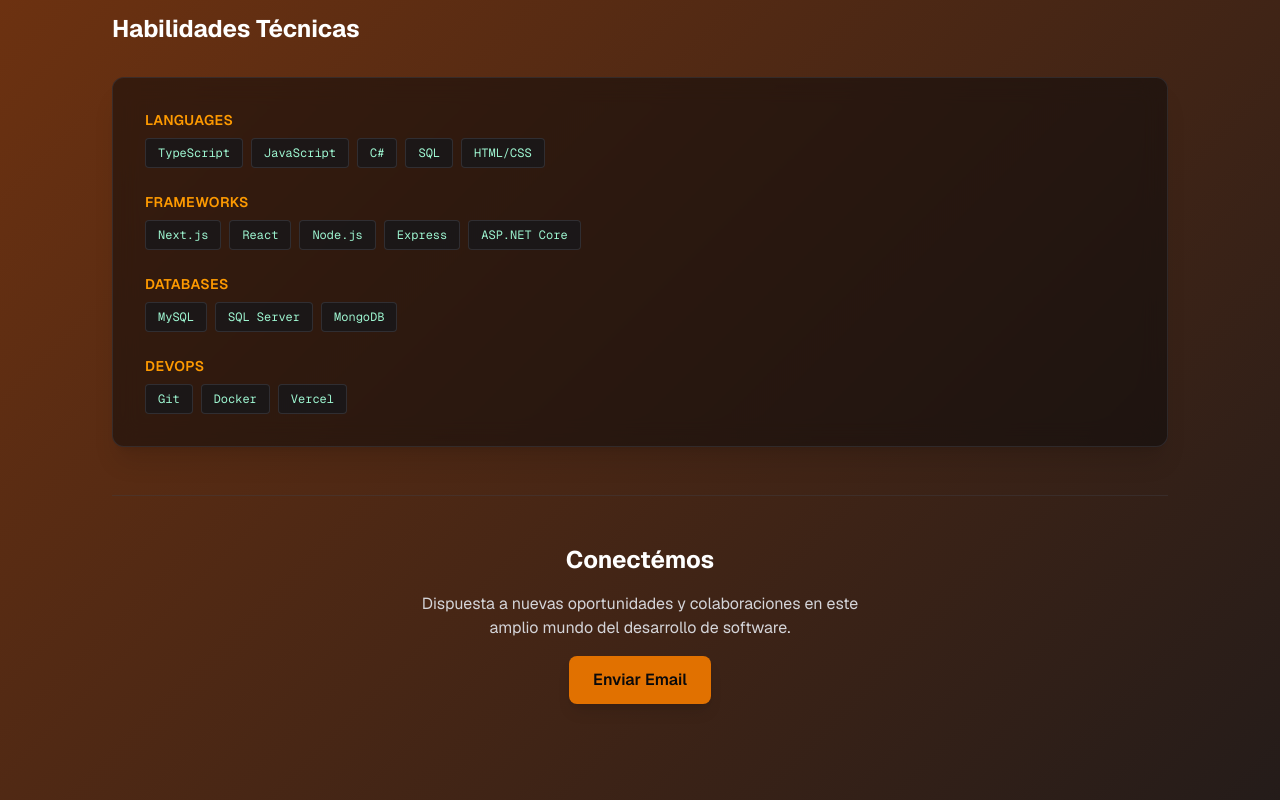
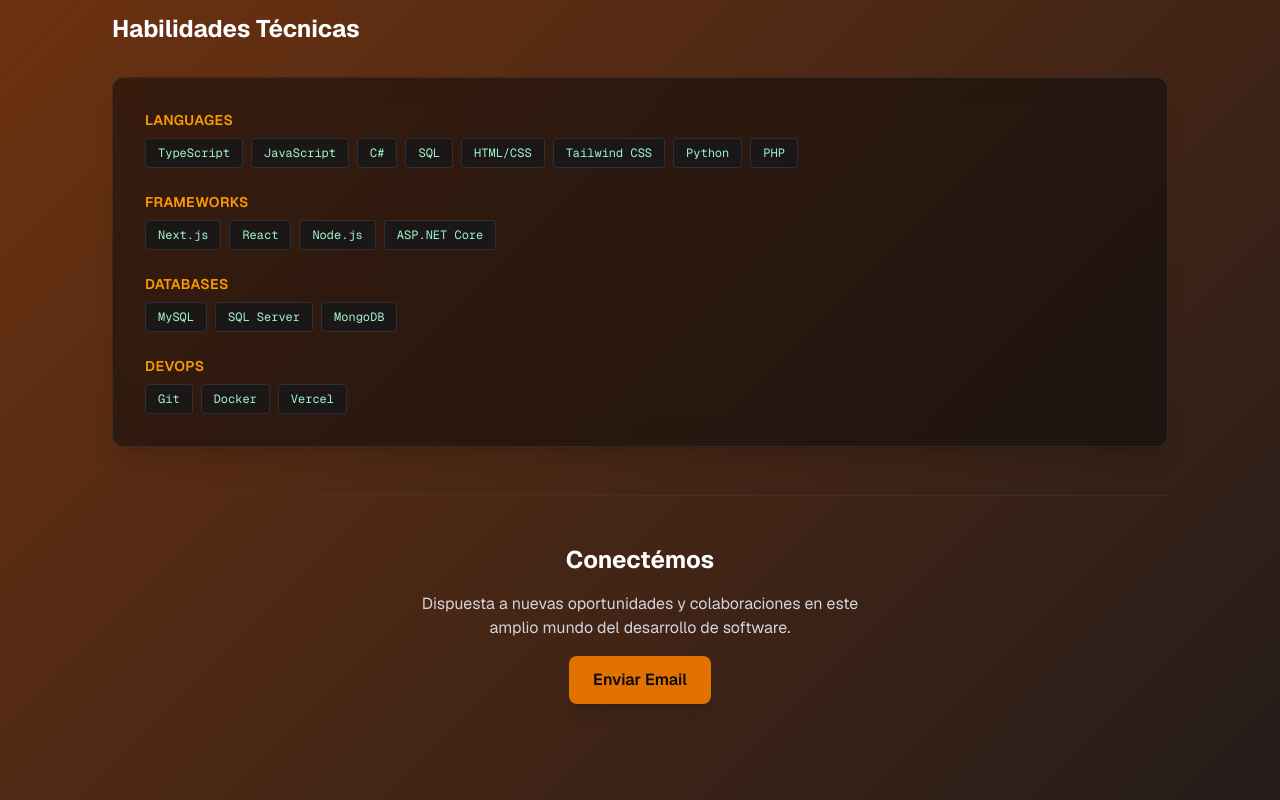
Before and after one commit to Deniz78y1966/portfolio, a Next.js app: page / in a window 1280 px wide. Shown: the part 1619-2419 px from the top of the page. Built offline with nearby package versions, Linux system fonts and the light colour scheme.

Commit message:
Languages updated

```diff
--- a/src/app/page.tsx
+++ b/src/app/page.tsx
@@ -22,8 +22,8 @@ const PROJECTS = [
 ];
 
 const SKILLS = {
-  Languages: ['TypeScript', 'JavaScript', 'C#', 'SQL', 'HTML/CSS'],
-  Frameworks: ['Next.js', 'React', 'Node.js', 'Express', 'ASP.NET Core'],
+  Languages: ['TypeScript', 'JavaScript', 'C#', 'SQL', 'HTML/CSS', 'Tailwind CSS', 'Python', 'PHP'],
+  Frameworks: ['Next.js', 'React', 'Node.js', 'ASP.NET Core'],
   Databases: ['MySQL', 'SQL Server', 'MongoDB'],
   DevOps: ['Git', 'Docker', 'Vercel'],
 };
```
